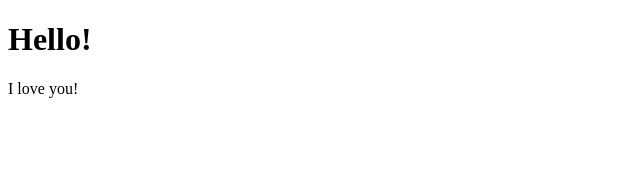
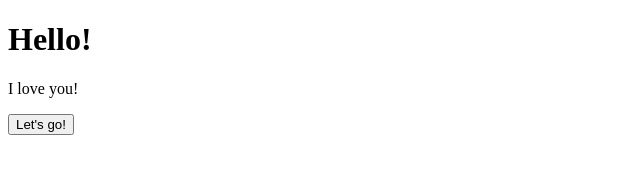
Before and after one commit to oc-melnik/HW2-git-basics1, a plain HTML site: page index.html in a window 1280 px wide. Shown: the whole page, without its empty margins (0-640 px from the left). Drawn offline with Linux system fonts and the light colour scheme.

Commit message:
Add button

```diff
--- a/index.html
+++ b/index.html
@@ -9,5 +9,8 @@
         <p>
             I love you!
         </p>
+        <button>
+            Let's go!
+        </button>
     </body>
 </html>
```
